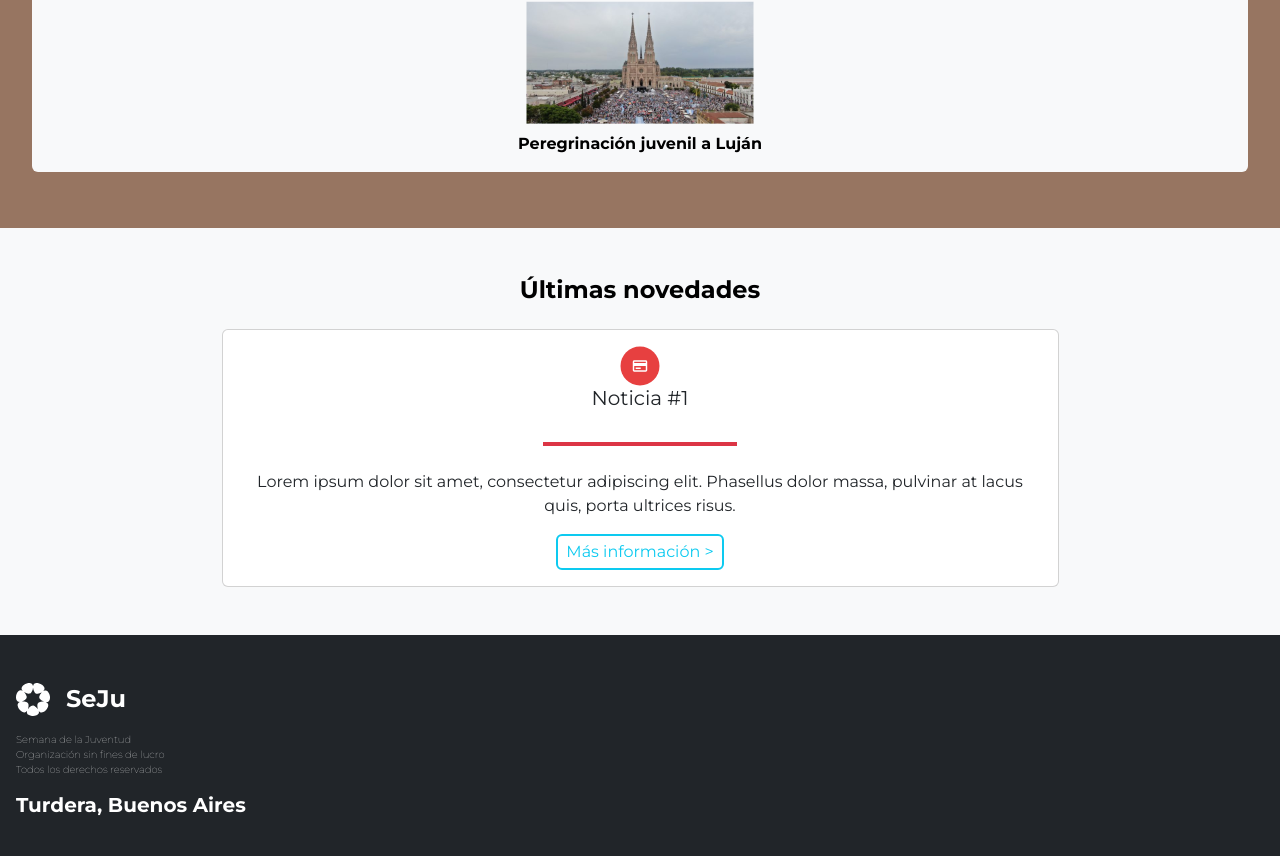
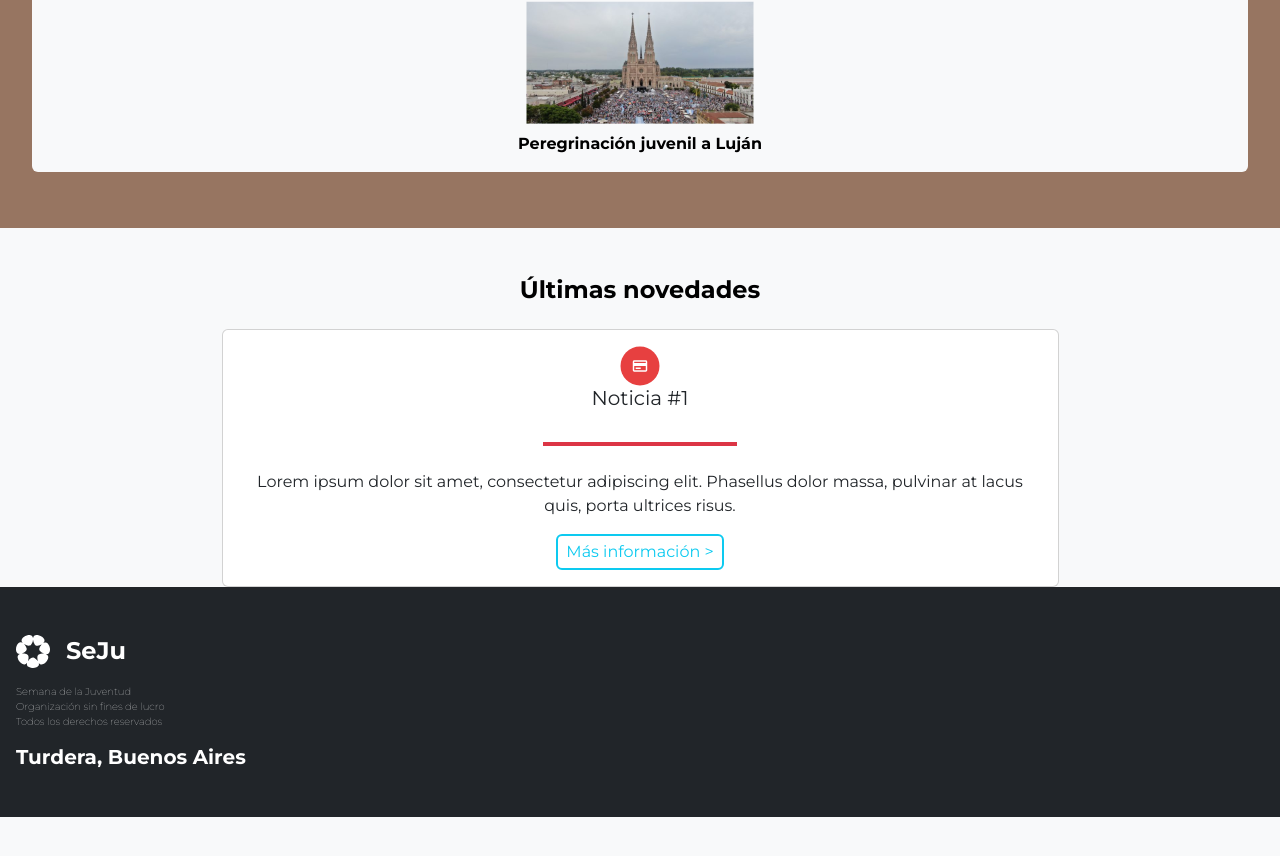
Before and after one commit to MRAMINIKO/SGS-frontend, a Next.js app: page / in a window 1280 px wide. Shown: the part 438-1294 px from the top of the page. After the commit the page ends 1255 px from the top, so only its background shows below. Built offline with nearby package versions, Linux system fonts and the light colour scheme.

Commit message:
fix footer problem

```diff
--- a/package.json
+++ b/package.json
@@ -14,10 +14,10 @@
     "@fortawesome/free-regular-svg-icons": "^6.4.2",
     "@fortawesome/react-fontawesome": "^0.2.0",
     "bootstrap": "^5.3.2",
-    "next": "13.5.2",
-    "react": "18.2.0",
+    "next": "^13.5.3",
+    "react": "^18.2.0",
     "react-bootstrap": "^2.8.0",
-    "react-dom": "18.2.0",
+    "react-dom": "^18.2.0",
     "sharp": "^0.32.6"
   }
 }
--- a/src/app/layout.js
+++ b/src/app/layout.js
@@ -13,7 +13,7 @@ export const metadata = {
 export default function RootLayout({ children }) {
   return (
     <html lang="en">
-      <body className="text-bg-light">
+      <body className="d-flex flex-column min-vh-100 text-bg-light">
         <Header />
         {children}
         <Footer />
--- a/src/components/Footer/Footer.jsx
+++ b/src/components/Footer/Footer.jsx
@@ -5,7 +5,7 @@ import styles from "./footer.module.css";
 
 export const Footer = () => {
   return (
-    <footer className="text-bg-dark px-3 py-5 mt-5">
+    <footer className="text-bg-dark px-3 py-5 mt-5 mt-auto">
       <div className="text-start d-flex align-items-center w-25">
         <Image src={logo} className="me-3" alt="SEJU" />
         <h4 className="fw-bold m-0">SeJu</h4>
```
Also changed, not shown: 1 other file (tests, documents, lock files or other folders).
